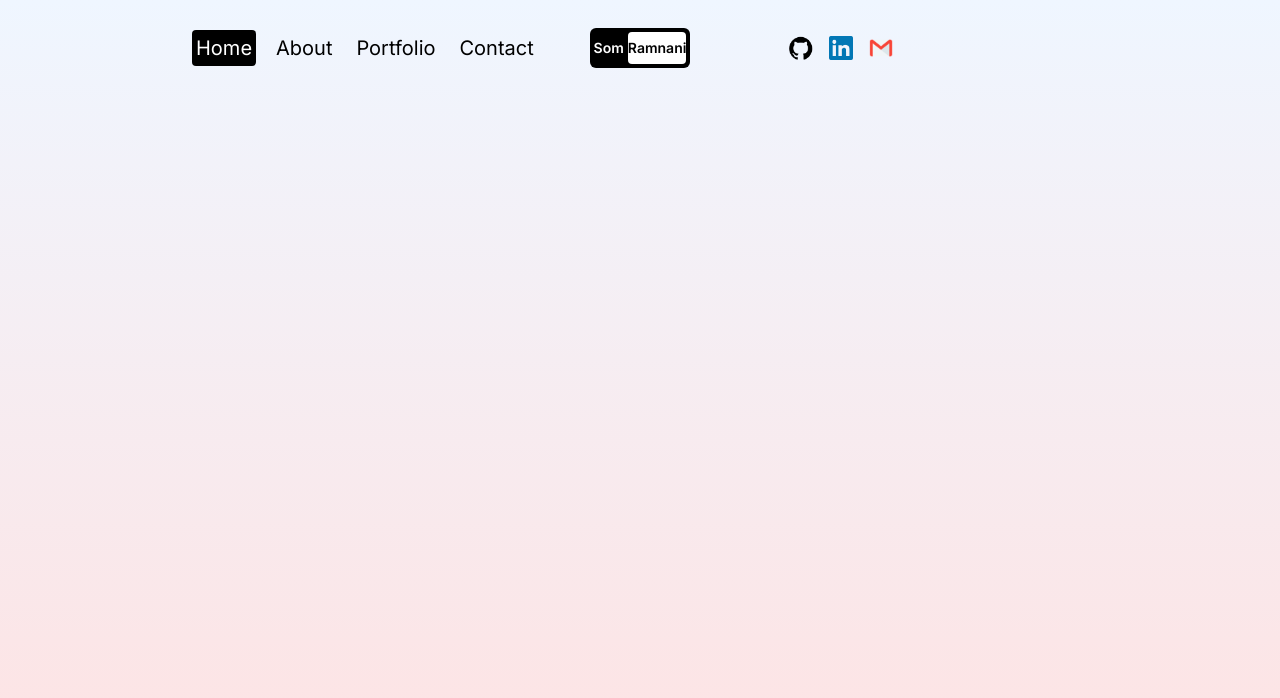
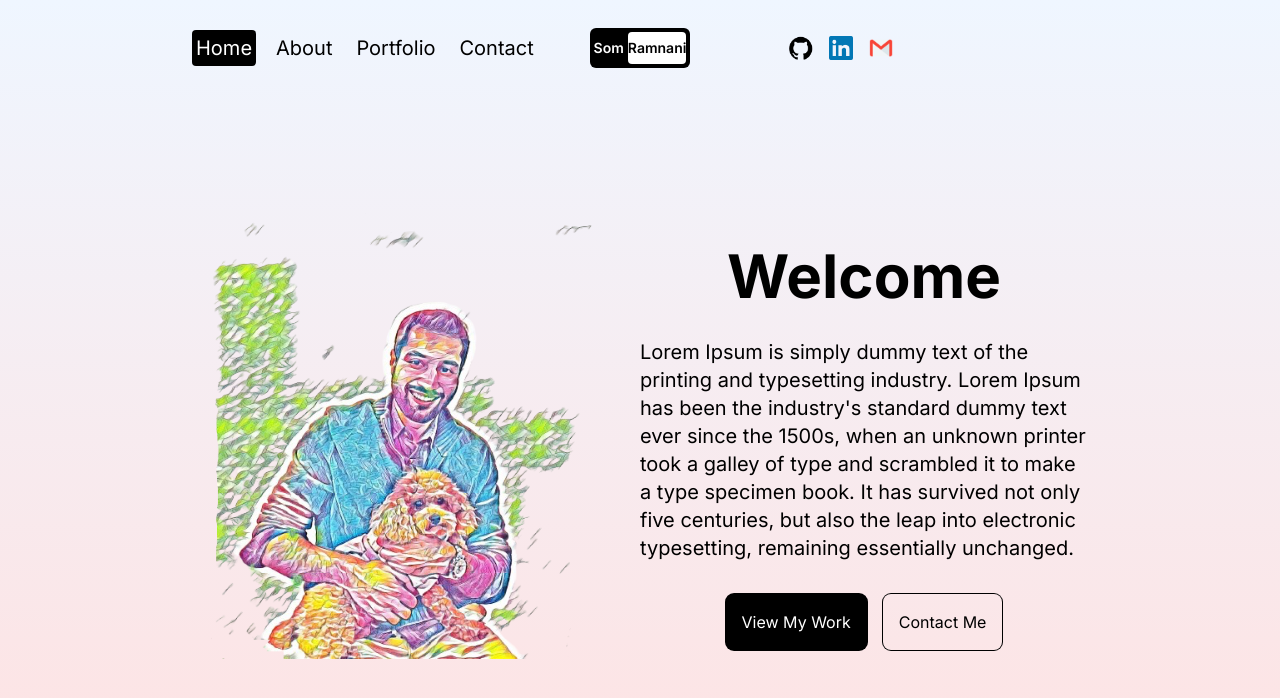
Before and after one commit to somramnani/next-portfolio, a Next.js app: page / in a window 1280 px wide. Shown: the top 698 px of the page. Built offline with nearby package versions, Linux system fonts and the light colour scheme.

Commit message:
add hero image and content

```diff
--- a/src/app/page.jsx
+++ b/src/app/page.jsx
@@ -1,5 +1,40 @@
+import Image from "next/image";
+
 const Homepage = () => {
-  return <div></div>;
+  return (
+    <div className="h-full flex flex-col lg:flex-row px-4 sm:px-8 md:px-12 lg:px-20 xl:px-48">
+      {/* Image container */}
+      <div className="h-1/2 lg:h-full lg:w-1/2 relative">
+        <Image
+          src="/meAndDogArtsy.png"
+          alt=""
+          fill
+          className="object-contain"
+        />
+      </div>
+      {/* Text container */}
+      <div className="h-1/2 lg:h-full lg:w-1/2 flex flex-col gap-8 items-center justify-center">
+        {/* Title */}
+        <h1 className="text-4xl md:text-6xl font-bold">Welcome</h1>
+        <p className="md:text-xl">
+          Lorem Ipsum is simply dummy text of the printing and typesetting
+          industry. Lorem Ipsum has been the industry's standard dummy text ever
+          since the 1500s, when an unknown printer took a galley of type and
+          scrambled it to make a type specimen book. It has survived not only
+          five centuries, but also the leap into electronic typesetting,
+          remaining essentially unchanged.
+        </p>
+        <div className="flex gap-4">
+          <button className="p-4 rounded-lg ring-1 ring-black bg-black text-white">
+            View My Work
+          </button>
+          <button className="p-4 rounded-lg ring-1 ring-black">
+            Contact Me
+          </button>
+        </div>
+      </div>
+    </div>
+  );
 };
 
 export default Homepage;
```
Also changed, not shown: public/dogAndMe.png (added), public/meAndDogArtsy.png (added).
